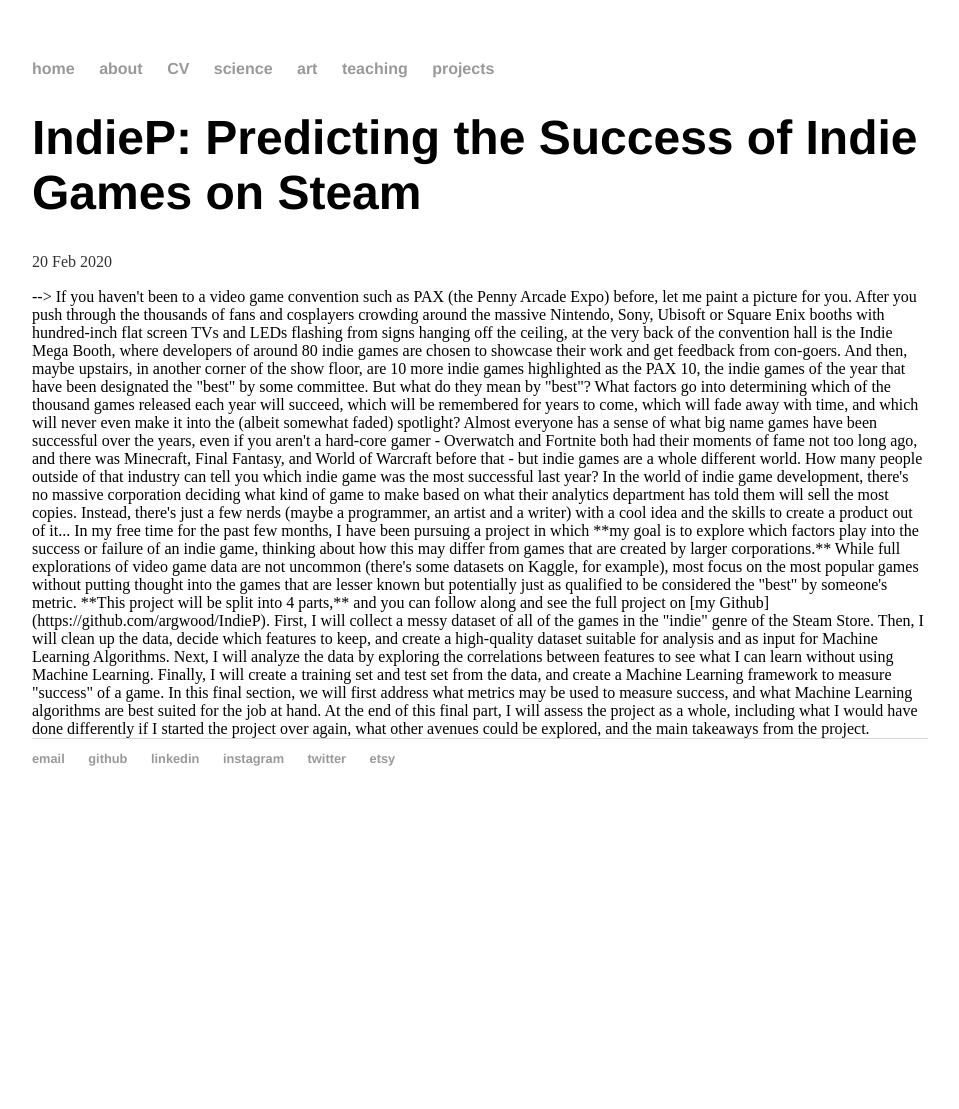
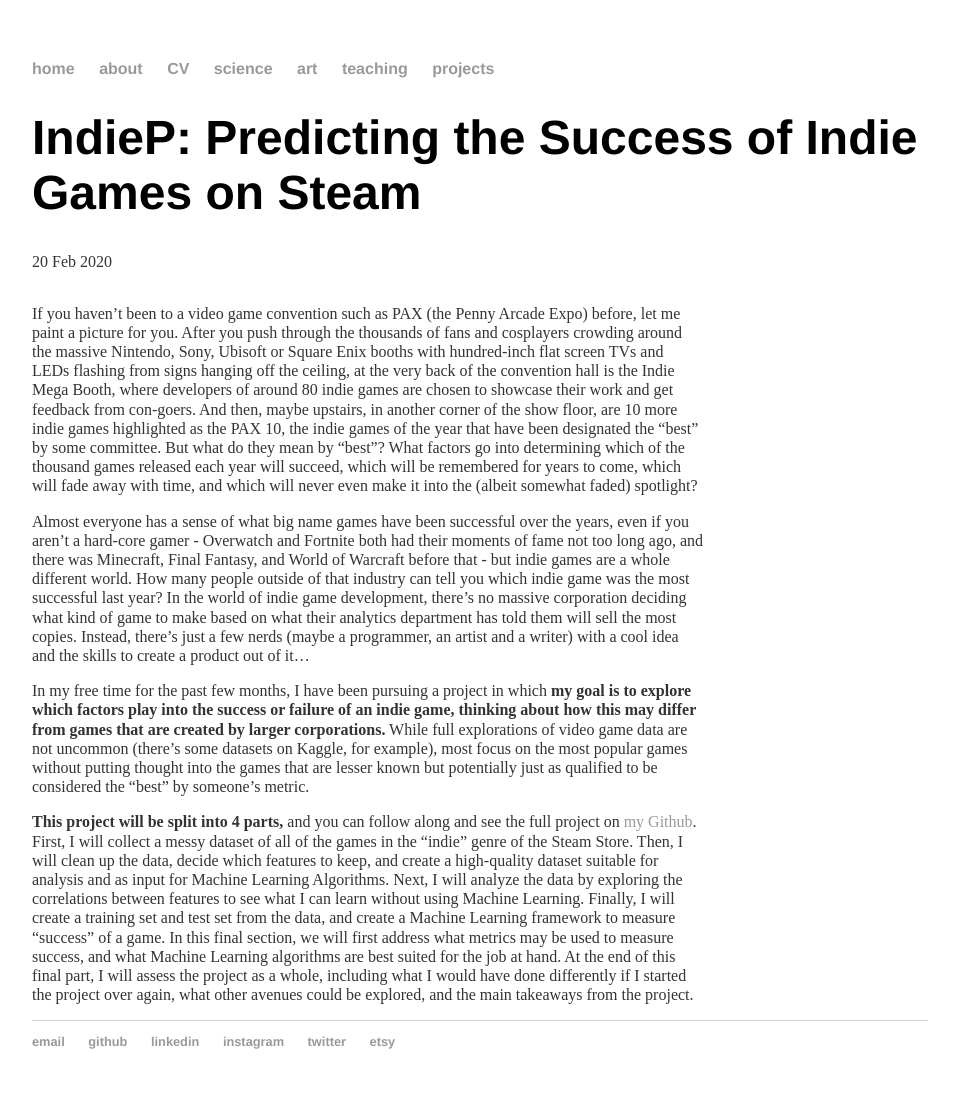
Before and after one commit to argwood/argwood.github.io, a Jekyll site: the page built from _posts/2020-02-20-indieP.md, in a window 1280 px wide. Shown: the whole page, without its empty margins (160-1119 px from the left). Built offline with Jekyll 4.4.1, drawn with Linux system fonts in a browser that asks for light colours; before the commit the page ends 900 px from its top, so only the background shows below that.

Commit message:
edited indieP Post

```diff
--- a/_posts/2020-02-20-indieP.md
+++ b/_posts/2020-02-20-indieP.md
@@ -3,7 +3,8 @@ layout: post
 title: "IndieP: Predicting the Success of Indie Games on Steam"
 date: 2020-02-20
 ---
-<div class="row">-->
+<div class="row">
+<div class="left" markdown="1">
 
 <!--<div class="center" markdown="1">-->
 <!--<img src="../../../assets/Indie-Mega-Booth.jpg" width="100%" ></img>-->
@@ -25,4 +26,4 @@ what I can learn without using Machine Learning. Finally, I will create a traini
 again, what other avenues could be explored, and the main takeaways from the project.
 
 </div>
-<!--</div>-->
+</div>
```
